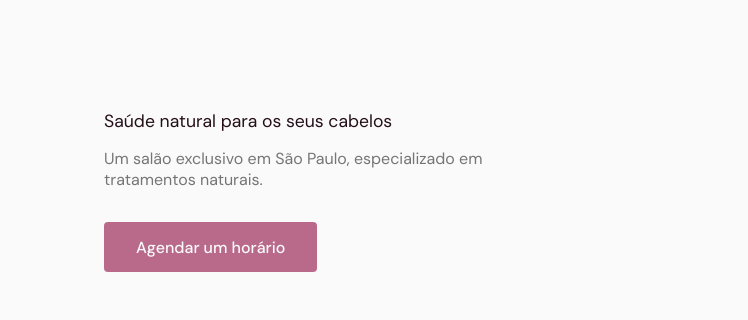
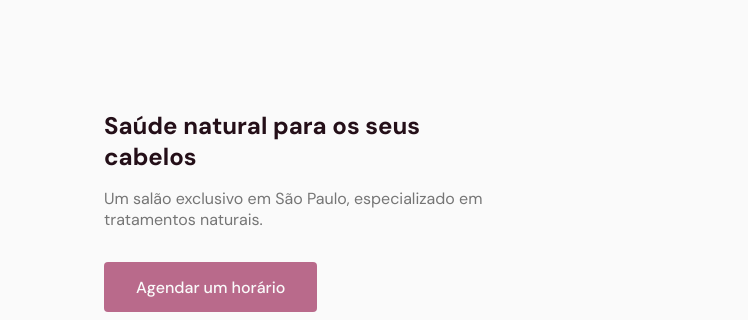
Before and after one commit to juniorpgm34/beautysalon, a plain HTML site: page index.html in a window 1280 px wide. Shown: the part 122-442 px from the top of the page, 0-748 px from the left. Drawn offline with nearby package versions, Linux system fonts and the light colour scheme; files whose address does not match are found by name.

Commit message:
Update style.css

```diff
--- a/style.css
+++ b/style.css
@@ -588,6 +588,10 @@ footer .social a:hover {
     -webkit-font-smothing: antialiased;
   }
 
+   h2.title {
+    font: 700 1.5rem var(--body-font);
+  }
+
   nav .menu ul li a.title.active {
     font-weight: bold;
     -webkit-font-smothing: auto;
```
